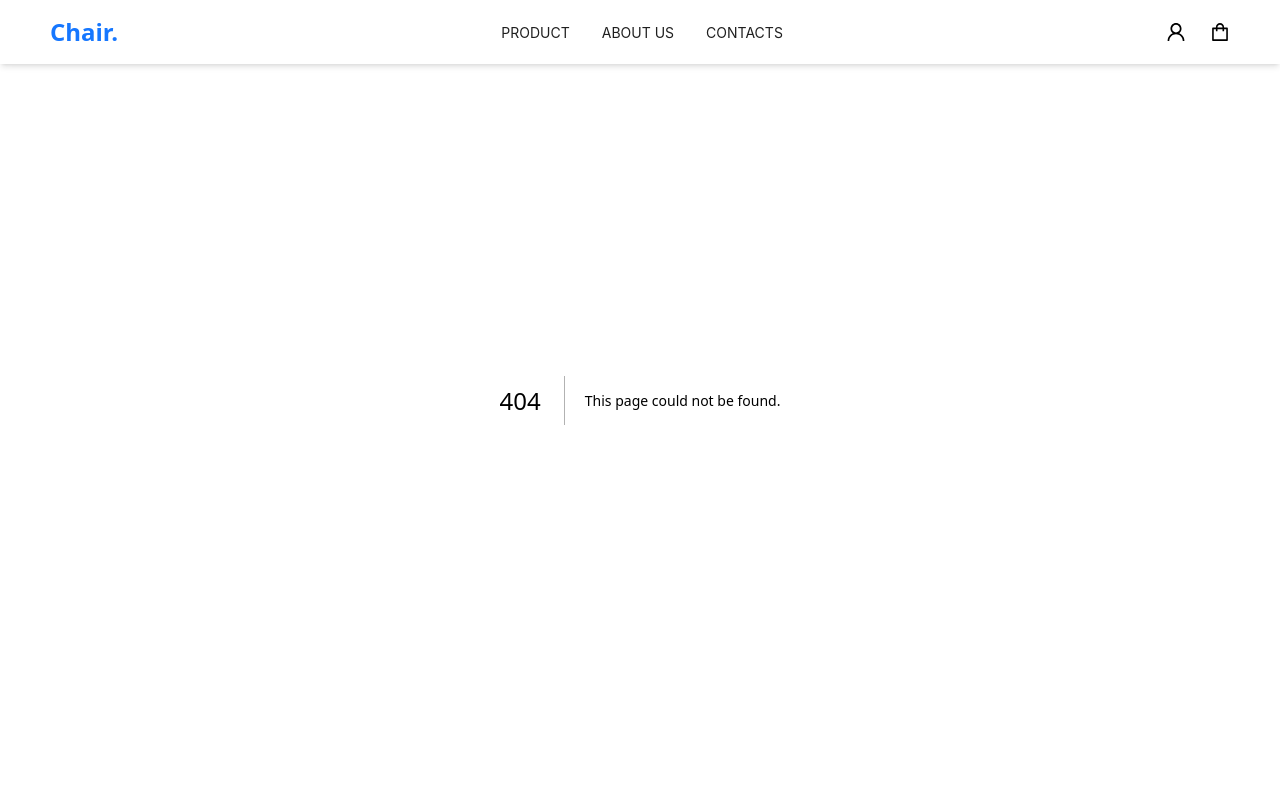
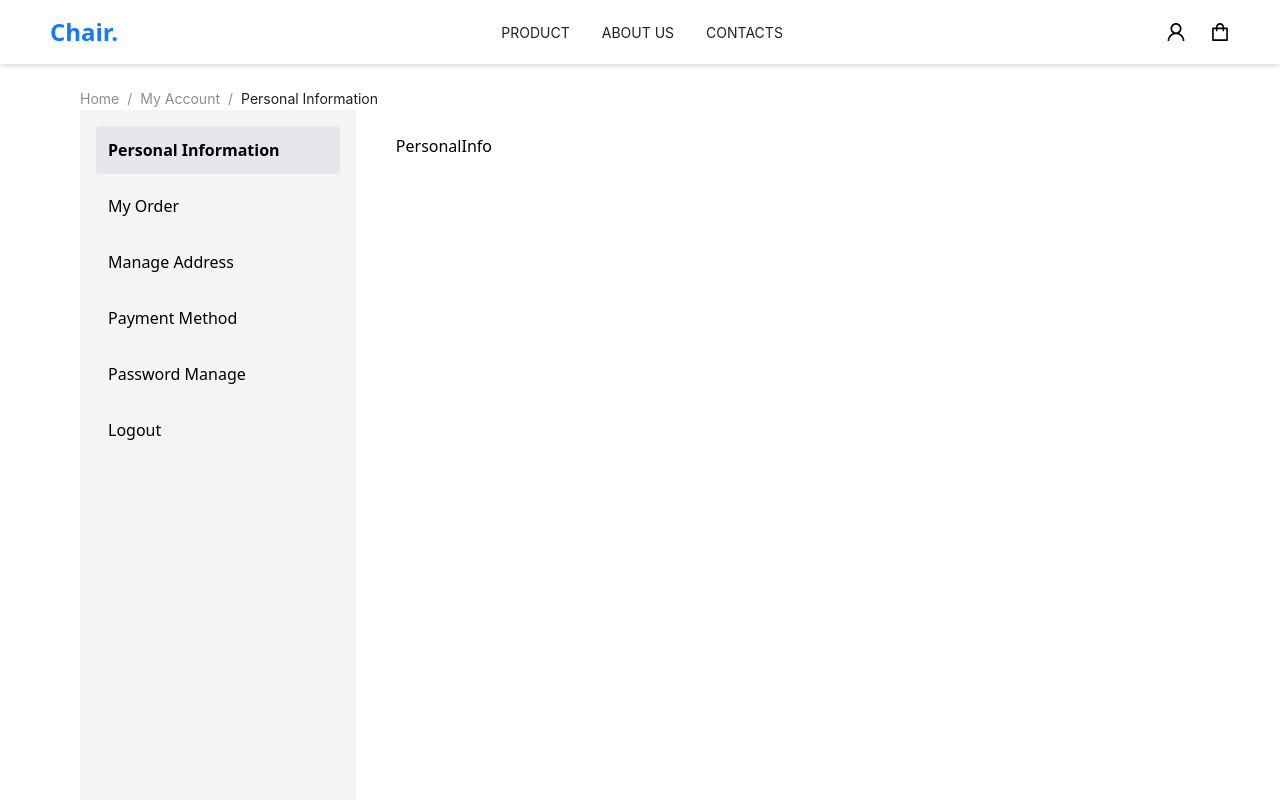
Before and after one commit to chonlapat323/myshop-frontend, a Next.js app: page /account in a window 1280 px wide. Before the commit this address had no page. Shown: the top 800 px of the page. Built offline with nearby package versions, Linux system fonts and the light colour scheme; what @ant-design/nextjs-registry would draw is missing.

Commit message:
Breadcrumb and menu

```diff
--- /dev/null
+++ b/app/(components)/(MyAccount)/Logout/page.tsx
@@ -0,0 +1,7 @@
+import React from "react";
+
+const Logout = () => {
+  return <div>Logout</div>;
+};
+
+export default Logout;
--- /dev/null
+++ b/app/(components)/(MyAccount)/ManageAddress/page.tsx
@@ -0,0 +1,7 @@
+import React from "react";
+
+const ManageAddress = () => {
+  return <div>ManageAddress</div>;
+};
+
+export default ManageAddress;
--- /dev/null
+++ b/app/(components)/(MyAccount)/Orders/page.tsx
@@ -0,0 +1,7 @@
+import React from "react";
+
+const Orders = () => {
+  return <div>Orders</div>;
+};
+
+export default Orders;
--- /dev/null
+++ b/app/(components)/(MyAccount)/PasswordManage/page.tsx
@@ -0,0 +1,7 @@
+import React from "react";
+
+const PasswordManage = () => {
+  return <div>PasswordManage</div>;
+};
+
+export default PasswordManage;
--- /dev/null
+++ b/app/(components)/(MyAccount)/PaymentMethod/page.tsx
@@ -0,0 +1,7 @@
+import React from "react";
+
+const PaymentMethod = () => {
+  return <div>PaymentMethod</div>;
+};
+
+export default PaymentMethod;
--- /dev/null
+++ b/app/(components)/(MyAccount)/PersonalInfo/page.tsx
@@ -0,0 +1,7 @@
+import React from "react";
+
+const PersonalInfo = () => {
+  return <div>PersonalInfo</div>;
+};
+
+export default PersonalInfo;
--- /dev/null
+++ b/app/(components)/(MyAccount)/account/page.tsx
@@ -0,0 +1,101 @@
+"use client";
+
+import { useState } from "react";
+import { MenuOutlined } from "@ant-design/icons";
+import { Breadcrumb } from "antd";
+import Link from "next/link";
+import PersonalInfo from "../PersonalInfo/page";
+import Orders from "../Orders/page";
+import ManageAddress from "../ManageAddress/page";
+import PaymentMethod from "../PaymentMethod/page";
+import PasswordManage from "../PasswordManage/page";
+import Logout from "../Logout/page";
+
+const menuItems = [
+  { key: "personal-info", label: "Personal Information" },
+  { key: "orders", label: "My Order" },
+  { key: "address", label: "Manage Address" },
+  { key: "payment", label: "Payment Method" },
+  { key: "password", label: "Password Manage" },
+  { key: "logout", label: "Logout" },
+];
+
+export default function MyAccount() {
+  const [selectedMenu, setSelectedMenu] = useState<string>("personal-info");
+  const [isMenuOpen, setIsMenuOpen] = useState<boolean>(false);
+
+  const renderContent = () => {
+    switch (selectedMenu) {
+      case "personal-info":
+        return <PersonalInfo />;
+      case "orders":
+        return <Orders />;
+      case "address":
+        return <ManageAddress />;
+      case "payment":
+        return <PaymentMethod />;
+      case "password":
+        return <PasswordManage />;
+      case "logout":
+        return <Logout />;
+      default:
+        return <PersonalInfo />;
+    }
+  };
+
+  return (
+    <section className="max-w-6xl mx-auto px-4 py-10 mt-12">
+      {/* ✅ Breadcrumbs */}
+      <Breadcrumb className="mb-4 text-gray-500">
+        <Breadcrumb.Item>
+          <Link href="/">Home</Link>
+        </Breadcrumb.Item>
+        <Breadcrumb.Item>My Account</Breadcrumb.Item>
+        <Breadcrumb.Item>
+          {menuItems.find((item) => item.key === selectedMenu)?.label}
+        </Breadcrumb.Item>
+      </Breadcrumb>
+
+      {/* ✅ Mobile Menu Bar */}
+      <div className="md:hidden flex items-center justify-between bg-gray-100 p-4">
+        <span className="font-semibold text-lg">Menu</span>
+        <MenuOutlined
+          className="text-xl cursor-pointer"
+          onClick={() => setIsMenuOpen(!isMenuOpen)}
+        />
+      </div>
+
+      {/* ✅ Layout Container */}
+      <div className="flex flex-col md:flex-row gap-4 w-full">
+        {/* ✅ Sidebar */}
+        <div
+          className={`w-full md:w-1/4 bg-gray-100 ${
+            isMenuOpen ? "block" : "hidden"
+          } md:block`}
+        >
+          <div className="p-4 space-y-2">
+            {menuItems.map((item) => (
+              <button
+                key={item.key}
+                onClick={() => {
+                  setSelectedMenu(item.key);
+                  setIsMenuOpen(false);
+                }}
+                className={`w-full text-left p-3 rounded ${
+                  selectedMenu === item.key ? "bg-gray-200 font-bold" : ""
+                }`}
+              >
+                {item.label}
+              </button>
+            ))}
+          </div>
+        </div>
+
+        {/* ✅ Content Area + Breadcrumbs ด้านบน */}
+        <div className="w-full md:w-3/4 bg-white p-6 min-h-screen">
+          {renderContent()}
+        </div>
+      </div>
+    </section>
+  );
+}
```
